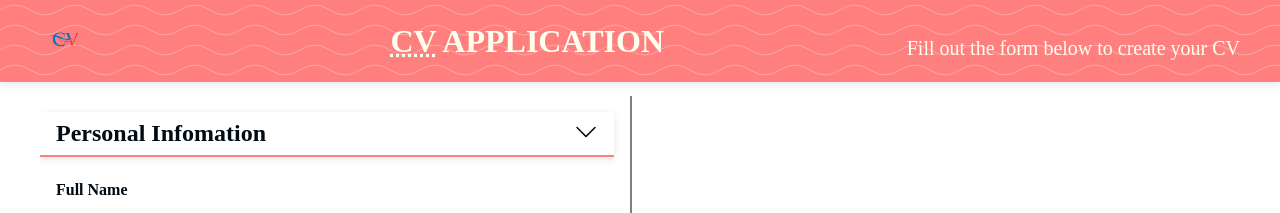
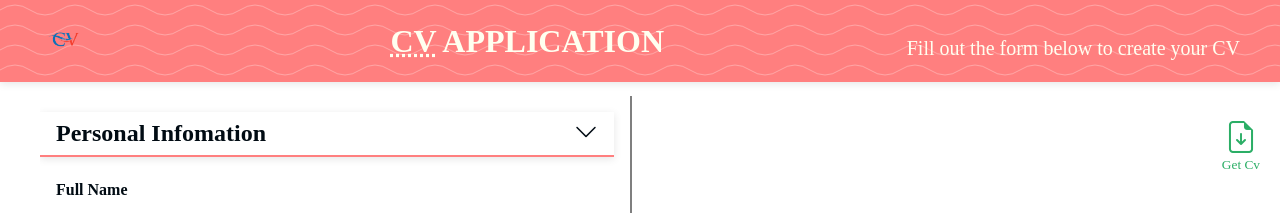
Before and after one commit to Legend-Paul/CV-Application, a React (Vite) app: page / in a window 1280 px wide. Shown: the top 213 px of the page. Built offline with nearby package versions, Linux system fonts and the light colour scheme; a web font is replaced by a local one.

Commit message:
Add cv download

```diff
--- a/package.json
+++ b/package.json
@@ -10,6 +10,7 @@
     "preview": "vite preview"
   },
   "dependencies": {
+    "html2pdf.js": "^0.10.3",
     "react": "^19.1.0",
     "react-dom": "^19.1.0"
   },
--- a/src/App.jsx
+++ b/src/App.jsx
@@ -1,4 +1,5 @@
 import { useState } from "react";
+import html2pdf from "html2pdf.js";
 import { Input, Button } from "./utils/reusableIU";
 import Cvsection from "./cvSections info/cvSection";
 import Header from "./header/header";
@@ -99,6 +100,17 @@ function App() {
             });
         }
     };
+    async function handleCvDownload() {
+        const element = document.querySelector(".cv-overview");
+        const options = {
+            margin: 0.5,
+            filename: "cv.pdf",
+            image: { type: "jpeg", quality: 0.98 },
+            html2canvas: { scale: 2 },
+            jsPDF: { unit: "in", format: "letter", orientation: "portrait" },
+        };
+        await html2pdf().from(element).set(options).save();
+    }
 
     return (
         <div className="App">
@@ -260,6 +272,13 @@ function App() {
                         />;
                     })}
                 </div>
+                <button
+                    class="download-cv"
+                    type="button"
+                    onClick={handleCvDownload}
+                >
+                    <i class="bi bi-file-earmark-arrow-down"></i> Get Cv
+                </button>
             </main>
             <div className="preview-btn-cont">
                 <button
--- a/src/index.css
+++ b/src/index.css
@@ -281,14 +281,30 @@ dialog {
 }
 .cv-sections {
     position: relative !important;
-    overflow-y: auto !important; /* Enable vertical scrolling */
-    height: 100%; /* Ensure the section takes up the full height */
+    overflow-y: auto !important;
+    height: 100%;
 }
 
 .cv-overview {
     position: relative !important;
-    overflow-y: auto !important; /* Enable vertical scrolling */
-    height: 100%; /* Ensure the section takes up the full height */
+    overflow-y: auto !important;
+    height: 100%;
+}
+
+.download-cv {
+    position: fixed;
+    top: 7rem;
+    right: 0.25rem;
+    padding: 0.5rem 1rem;
+    display: grid;
+
+    color: var(--moderate-green);
+    background: none;
+    border: none;
+    i {
+        font-size: 2rem;
+        color: var(--moderate-green);
+    }
 }
 
 /* media queries */
@@ -304,6 +320,7 @@ dialog {
         display: block;
     }
     .cv-overview {
+        padding-right: 3.5rem !important;
         display: none;
     }
     .section-fields-cont {
```
Also changed, not shown: 1 other file (tests, documents, lock files or other folders).
